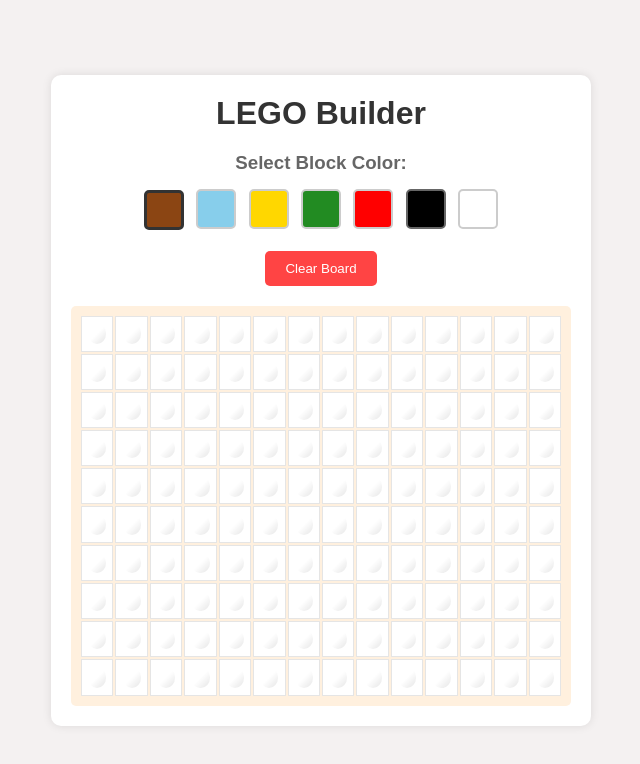
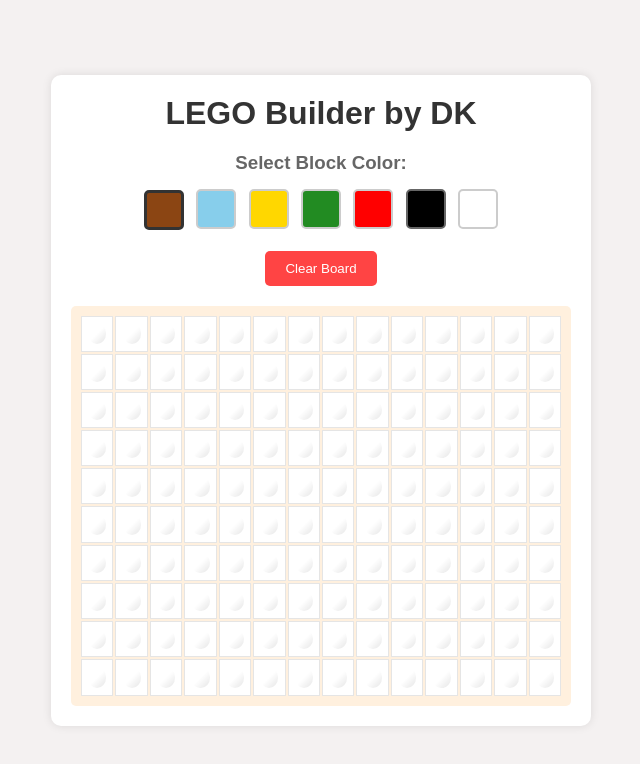
Before and after one commit to debangakalita/lego, a plain HTML site: page index.html in a window 1280 px wide. Shown: the whole page, without its empty margins (319-959 px from the left). Drawn offline with Linux system fonts and the light colour scheme.

Commit message:
add my name

```diff
--- a/index.html
+++ b/index.html
@@ -8,7 +8,7 @@
 </head>
 <body>
     <div class="game-container">
-        <h1>LEGO Builder</h1>
+        <h1>LEGO Builder by DK</h1>
 
         <div class="controls">
             <div class="color-picker">
```
